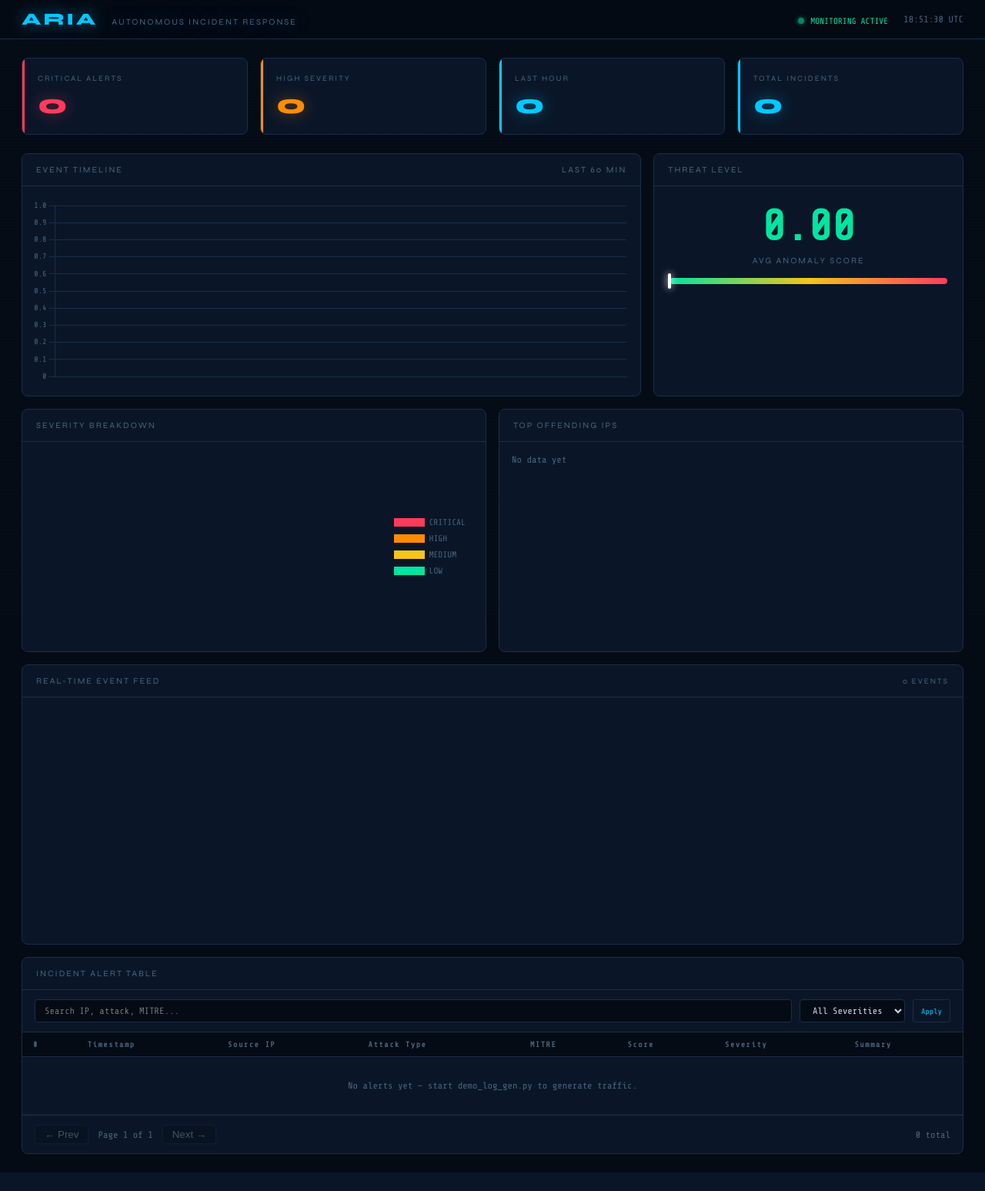
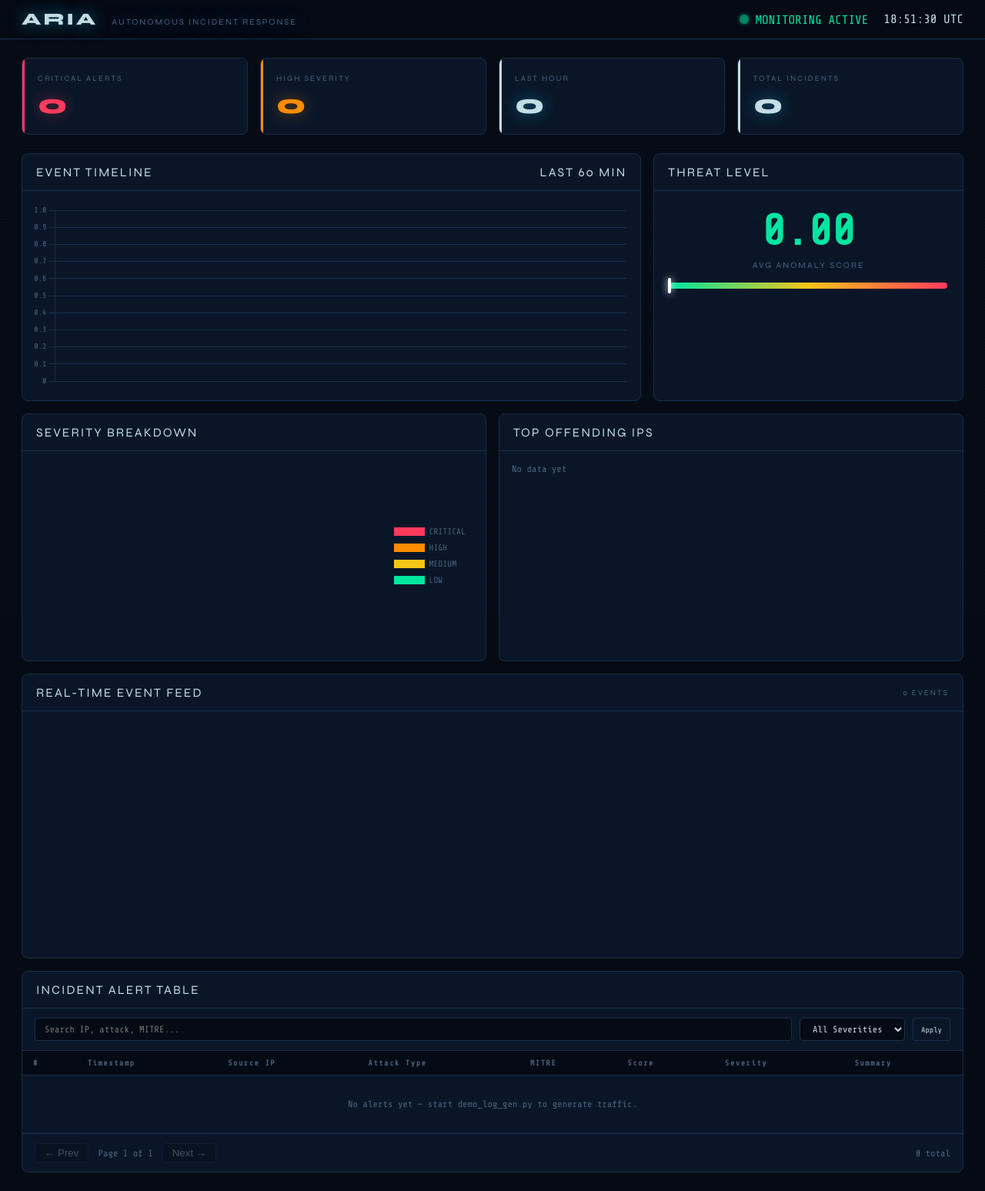
Before and after one commit to sachinn2210/aria, a Flask app: page / in a window 1280 px wide. Shown: the whole page at 77% size. Before the commit the page ends 1523 px from the top, so only its background shows below. Run offline with Flask 3, Linux system fonts and the light colour scheme; data that the repository does not hold is empty; some libraries are stand-ins or nearby versions.

Commit message:
UI fixes

```diff
--- a/static/css/aria.css
+++ b/static/css/aria.css
@@ -4,7 +4,7 @@
   --bg:       #050b14;
   --surface:  #0a1628;
   --border:   #1a2d4a;
-  --accent:   #00c8ff;
+  --accent:   #c4dce3;
   --red:      #ff3b5c;
   --orange:   #ff8c00;
   --yellow:   #f5c518;
@@ -57,14 +57,14 @@ header {
 }
 
 .status-dot {
-  width: 8px; height: 8px; border-radius: 50%;
+  width: 12px; height: 12px; border-radius: 50%;
   background: var(--green);
   box-shadow: 0 0 12px var(--green);
   animation: pulse 2s infinite;
   display: inline-block; margin-right: 8px;
 }
-.status-label { font-family: var(--mono); font-size: 11px; color: var(--green); }
-#clock { font-family: var(--mono); font-size: 12px; color: var(--dim); }
+.status-label { font-family: var(--mono); font-size: 16px; color: var(--green); }
+#clock { font-family: var(--mono); font-size: 16px; color: var(--accent); }
 
 @keyframes pulse {
   0%,100% { opacity: 1; box-shadow: 0 0 12px var(--green); }
@@ -123,8 +123,8 @@ main { padding: 24px 28px; position: relative; z-index: 1; }
   display: flex; align-items: center; justify-content: space-between;
   padding: 14px 18px;
   border-bottom: 1px solid var(--border);
-  font-size: 11px; letter-spacing: 2px;
-  text-transform: uppercase; color: var(--dim);
+  font-size: 16px; letter-spacing: 2px;
+  text-transform: uppercase; color: var(--accent);
 }
 .panel-body { padding: 16px; }
 
```
Also changed, not shown: 1 other file.
